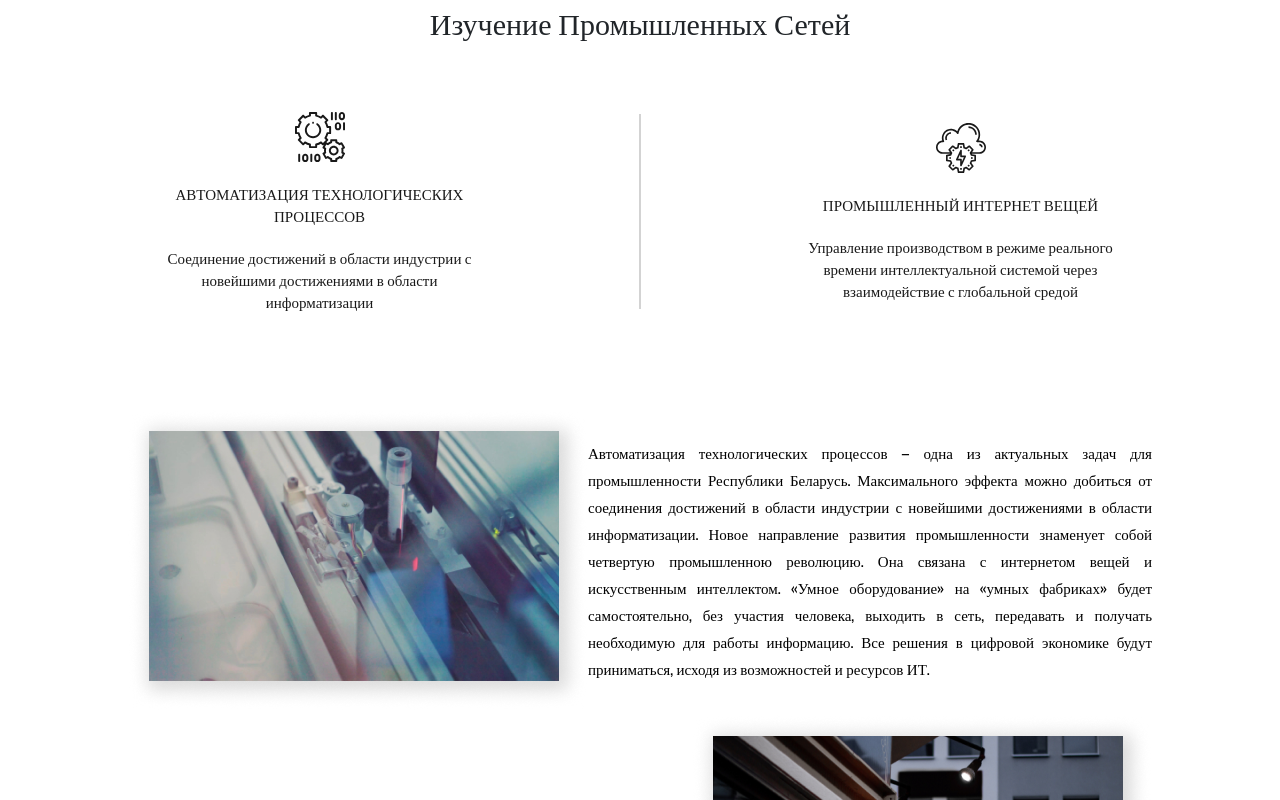
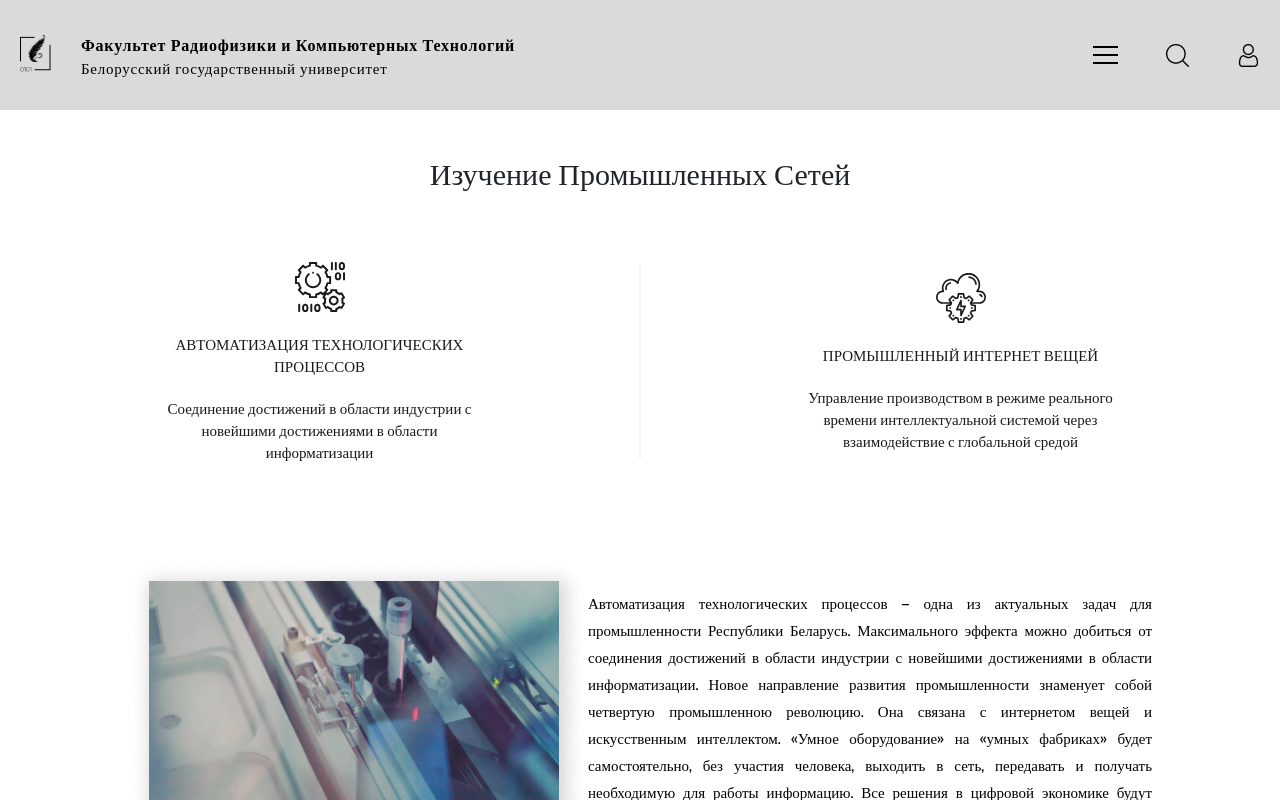
Before and after one commit to NEONSik/digitalfaculty-front, an Angular app: page /laboratories in a window 1280 px wide. Shown: the top 800 px of the page. Built offline with nearby package versions, Linux system fonts and the light colour scheme.

Commit message:
Added header on the lab-page

```diff
--- a/src/app/components/pages/laboratory-board/laboratory-board.component.html
+++ b/src/app/components/pages/laboratory-board/laboratory-board.component.html
@@ -1,3 +1,7 @@
+<div class="header-lab">
+  <app-header></app-header>
+</div>
+
 <div class="info">
   <div class="info__name">Изучение Промышленных Сетей</div>
   <div class="info__bottom">
--- a/src/app/components/pages/laboratory-board/laboratory-board.component.scss
+++ b/src/app/components/pages/laboratory-board/laboratory-board.component.scss
@@ -1,10 +1,17 @@
 @import "../../../../assets/global_scss/fonts";
+
+.header-lab{
+  width: 100%;
+  height: 110px;
+  background-color: #DADADA;
+}
 
 .info{
   width: 100%;
   height: 300px;
   display: flex;
   flex-direction: column;
+  margin-top: 40px;
 
   &__name{
     margin: 0 auto;
@@ -23,6 +30,7 @@
     width: 0px;
     height: 195px;
     border: lightgray solid 1px;
+    opacity: 25%;
   }
 
   &__block{
```
Also changed, not shown: src/app/components/pages/laboratory-board/laboratory-board.module.ts (+5 -3 lines).
